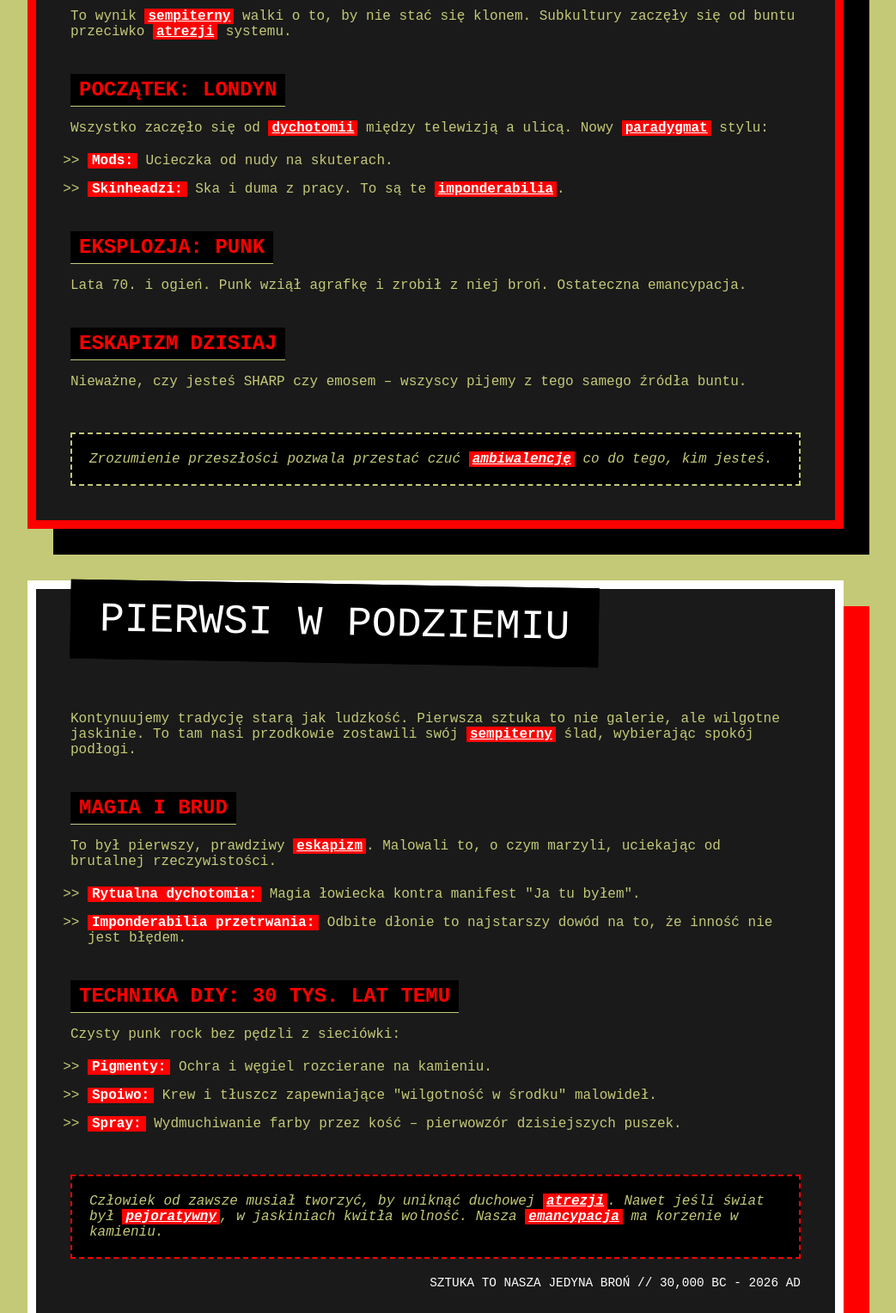
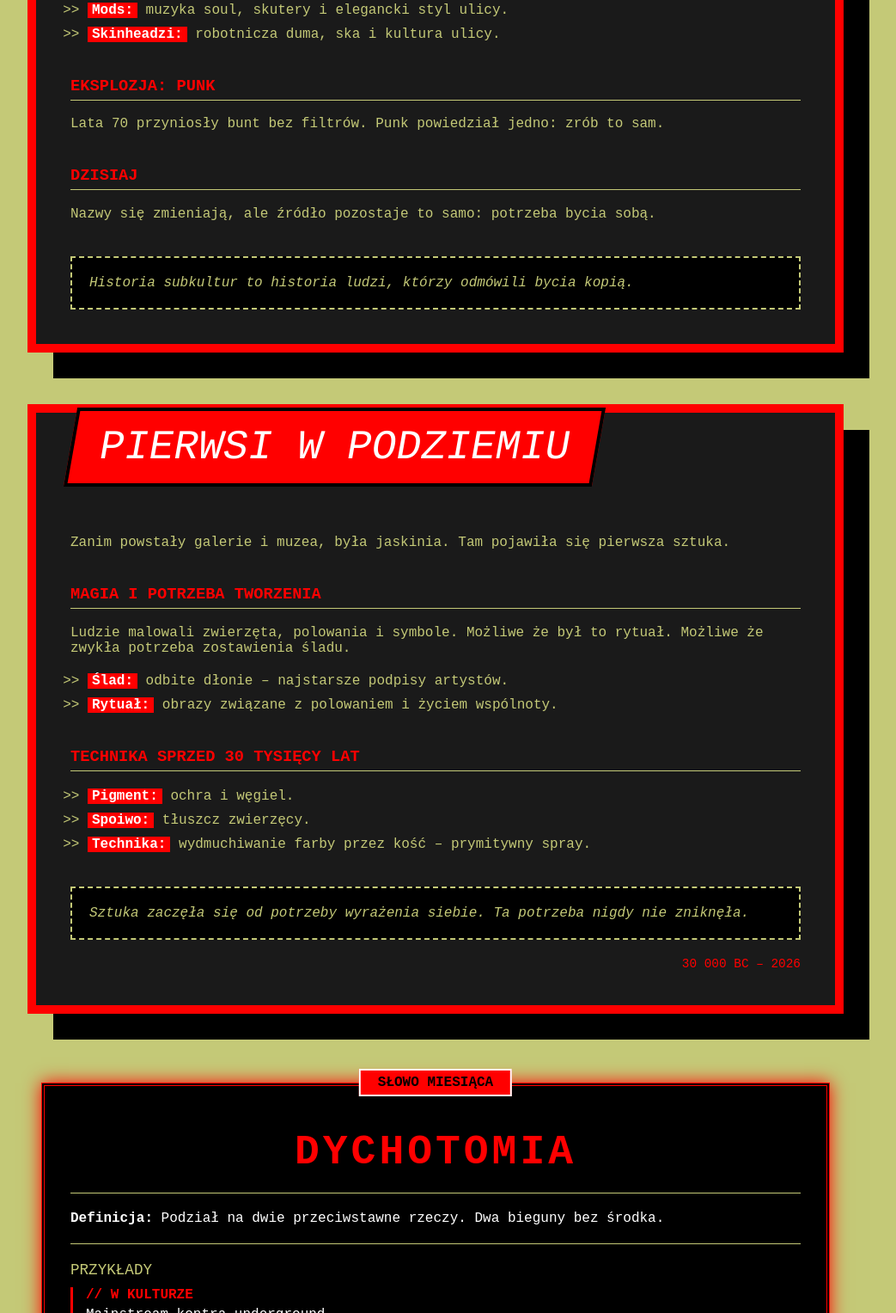
Before and after one commit to Makotomorpeko137/Horizontal, a plain HTML site: page numer1.html in a window 1280 px wide. Shown: the part 1273-2800 px from the top of the page at 86% size, without its empty margins (133-1176 px from the left). Drawn offline with Linux system fonts and the light colour scheme.

Commit message:
Update numer1.html
Signed-off-by: Makotomorpeko137 <m63544141@gmail.com>

```diff
--- a/numer1.html
+++ b/numer1.html
@@ -3,352 +3,342 @@
 <head>
 <meta charset="UTF-8">
 <title>HORIZONTAL - Wydawnictwo Makoto_morpeko137</title>
+
 <style>
-        /* GLOBALNY PARADYGMAT STYLU */
-        body {
-            background-color: #C4C977; /* Twoja militarna zieleń */
-            font-family: 'VCR OSD Mono', monospace;
-            margin: 0;
-            padding: 20px;
-            color: #1A1A1A;
+
+body{
+background-color:#C4C977;
+font-family:'VCR OSD Mono', monospace;
+margin:0;
+padding:20px;
+color:#1A1A1A;
 }
 
-        /* MANIFEST WRAPPER */
-        .manifest-wrapper, .history-container {
-            max-width: 850px;
-            margin: 60px auto;
-            padding: 40px;
-            background-color: #1A1A1A;
-            color: #C4C977;
-            border: 10px solid #FF0000;
-            box-shadow: 30px 30px 0px #000000;
-            text-align: left;
+.manifest-wrapper,.history-container{
+max-width:850px;
+margin:60px auto;
+padding:40px;
+background-color:#1A1A1A;
+color:#C4C977;
+border:10px solid #FF0000;
+box-shadow:30px 30px 0 #000000;
+text-align:left;
 }
 
-        /* TYTUŁY ARTYKUŁÓW */
-        .article-title, .history-header {
-            background-color: #FF0000;
-            color: #FFFFFF;
-            font-size: 3em;
-            padding: 15px 30px;
-            margin: -60px -60px 40px 0px;
-            display: inline-block;
-            transform: rotate(-2deg);
-            border: 4px solid #000000;
-            text-transform: uppercase;
+.article-title,.history-header{
+background-color:#FF0000;
+color:#FFFFFF;
+font-size:3em;
+padding:15px 30px;
+margin:-60px -60px 40px 0;
+display:inline-block;
+transform:rotate(-2deg);
+border:4px solid #000000;
+text-transform:uppercase;
 }
 
-        .history-header {
-            transform: skewX(-10deg);
-            margin-bottom: 40px;
+.history-header{
+transform:skewX(-10deg);
 }
 
-        /* SEKCJE I TEKST */
-        .section-box {
-            border-left: 5px solid #FF0000;
-            margin-bottom: 30px;
-            padding-left: 20px;
+.section-box{
+border-left:5px solid #FF0000;
+margin-bottom:30px;
+padding-left:20px;
 }
 
-        .section-title, h3 {
-            color: #FF0000;
-            text-transform: uppercase;
-            font-size: 1.5em;
-            margin-bottom: 10px;
-            display: block;
-            background-color: #000000;
-            padding: 5px 10px;
-            width: fit-content;
-            border: none;
+.section-title{
+color:#FF0000;
+text-transform:uppercase;
+font-size:1.5em;
+background:#000;
+padding:5px 10px;
+display:inline-block;
+margin-bottom:10px;
 }
 
-        h3 { border-bottom: 1px solid #C4C977; margin-top: 40px; }
-
-        .term, .highlight-term {
-            color: #FFFFFF;
-            text-decoration: underline;
-            font-weight: bold;
-            background-color: #FF0000;
-            padding: 0 4px;
+h3{
+color:#FF0000;
+text-transform:uppercase;
+margin-top:40px;
+border-bottom:1px solid #C4C977;
+padding-bottom:5px;
 }
 
-        /* LISTY */
-        .subculture-list {
-            list-style-type: ">> ";
-            padding-left: 20px;
-            margin: 20px 0;
+.subculture-list{
+list-style-type:">> ";
+padding-left:20px;
+margin:20px 0;
 }
 
-        .subculture-list li { margin-bottom: 15px; }
-        .subculture-list b { color: #FFFFFF; background-color: #FF0000; padding: 0 5px; }
-
-        /* PRZYCISK I STOPKA */
-        .cta-button {
-            display: block;
-            background-color: #FF0000;
-            color: #FFFFFF;
-            padding: 25px;
-            margin-top: 40px;
-            border: 5px solid #000000;
-            font-weight: bold;
-            text-align: center;
-            text-decoration: none;
-            font-size: 1.2em;
-            text-transform: uppercase;
-            transition: 0.3s;
-            box-shadow: 10px 10px 0px #000000;
+.subculture-list li{
+margin-bottom:10px;
 }
 
-        .cta-button:hover {
-            background-color: #FFFFFF;
-            color: #FF0000;
-            cursor: crosshair;
+.subculture-list b{
+color:#FFF;
+background:#FF0000;
+padding:0 5px;
 }
 
-        .summary-box {
-            margin-top: 50px;
-            padding: 20px;
-            border: 2px dashed #C4C977;
-            background-color: #000000;
-            font-style: italic;
+.summary-box{
+margin-top:40px;
+padding:20px;
+border:2px dashed #C4C977;
+background:#000;
+font-style:italic;
 }
 
-        .footer-note {
-            font-size: 0.9em;
-            margin-top: 20px;
-            color: #FF0000;
-            text-align: right;
-            text-transform: uppercase;
+.footer-note{
+font-size:.9em;
+margin-top:20px;
+color:#FF0000;
+text-align:right;
+text-transform:uppercase;
 }
+
+/* słowo miesiąca */
+
+.vocab-shrine{
+max-width:850px;
+margin:80px auto;
+background:#000;
+border:4px double #FF0000;
+padding:30px;
+color:#FFF;
+box-shadow:0 0 20px #FF0000;
+position:relative;
+}
+
+.vocab-label{
+position:absolute;
+top:-20px;
+left:50%;
+transform:translateX(-50%);
+background:#FF0000;
+color:#000;
+padding:5px 20px;
+font-weight:bold;
+text-transform:uppercase;
+border:2px solid #FFF;
+}
+
+.vocab-word{
+font-size:3em;
+color:#FF0000;
+text-align:center;
+margin:20px 0;
+letter-spacing:4px;
+}
+
+.vocab-definition{
+border-top:1px solid #C4C977;
+border-bottom:1px solid #C4C977;
+padding:20px 0;
+margin:20px 0;
+}
+
+.vocab-examples-title{
+color:#C4C977;
+text-transform:uppercase;
+font-size:1.1em;
+margin-bottom:10px;
+display:block;
+}
+
+.example-item{
+margin-bottom:15px;
+padding-left:15px;
+border-left:3px solid #FF0000;
+}
+
+.example-context{
+font-weight:bold;
+color:#FF0000;
+display:block;
+margin-bottom:5px;
+}
+
+.vocab-footer{
+text-align:center;
+font-size:.8em;
+color:#C4C977;
+margin-top:30px;
+text-transform:uppercase;
+}
+
 </style>
 </head>
+
 <body>
 
 <div class="manifest-wrapper">
+
 <h1 class="article-title">Widok z podłogi</h1>
 
 <div class="section-box">
 <p>
-                <strong>Horyzontal</strong> to nie jest kolejna stronka dla mas. To cyfrowy fanzin wydawany z piwnic i ciemnych pokojów dla ludzi, którzy mają dość tej całej <span class="term">indyferencji</span> reszty świata.
+<strong>Horyzontal</strong> to nie jest kolejna strona dla wszystkich.
+To cyfrowy fanzin z piwnic i nocnych pokoi dla ludzi, którzy mają dość obojętności świata.
 </p>
 </div>
 
 <div class="section-box">
 <span class="section-title">O co nam chodzi?</span>
 <p>
-                Nasz <span class="term">paradygmat</span> jest prosty: mamy gdzieś to, co modne i plastikowe. Wybieramy <span class="term">eskapizm</span> w jakość.
+Nie interesuje nas to, co modne i plastikowe.
+Interesuje nas to, co prawdziwe.
 </p>
 </div>
 
 <div class="section-box">
 <span class="section-title">Jedność podziemia</span>
 <p>
-                Wyjaśniamy <span class="term">dychotomię</span> między skinem a punkiem. Jeśli czujesz, że nie pasujesz – jesteś u nas.
+Punk, skin, emo czy outsider – wszyscy wyrastają z tego samego źródła buntu.
+Jeśli czujesz, że nigdzie nie pasujesz, jesteś u nas.
 </p>
 </div>
 
 <div class="section-box">
-            <span class="section-title">Sztuka, Brud i Prawda</span>
+<span class="section-title">Sztuka, brud i prawda</span>
 <p>
-                Szukamy prawdziwej pasji. Nasza sztuka ma brud pod paznokciami. Nie musi być ładna, musi być Twoja.
+Szukamy sztuki, która ma brud pod paznokciami.
+Nie musi być ładna. Ma być szczera.
 </p>
 </div>
 
 <div class="section-box">
 <span class="section-title">Dlaczego to robimy?</span>
 <p>
-                Szukamy tych <span class="term">imponderabiliów</span>. Robimy to dla tych kilku osób, które docenią naszą „chrupkość”.
+Bo kultura zaczyna się od kilku osób, które nie chcą udawać.
 </p>
 </div>
 
 <div class="section-box">
 <span class="section-title">Nie ja, ale MY</span>
 <p>
-                To ma być <span class="term">sempiterny</span> głos tych, którzy zostali uciszeni. Nie uprawiaj <span class="term">prokrastynacji</span>.
+To ma być wspólny głos ludzi z marginesu.
+Jeśli masz coś do powiedzenia – mów.
 </p>
 </div>
 
-        <a href="https://makotomorpeko137.straw.page" target="_blank" class="cta-button">
-            NADAJ SYGNAŁ NA STRAW.PAGE // DOŁĄCZ DO MY
-        </a>
-
-        <div class="footer-note">
-            Twoja emancypacja zaczyna się tutaj // Poziom horyzontalny
-        </div>
 </div>
 
+
 <div class="history-container">
-        <div class="history-header">Gdzie wybiło szambo?</div>
+
+<div class="history-header">Skąd się to wzięło?</div>
 
 <p>
-            To wynik <span class="highlight-term">sempiterny</span> walki o to, by nie stać się klonem. Subkultury zaczęły się od buntu przeciwko <span class="highlight-term">atrezji</span> systemu.
+Subkultury powstają zawsze wtedy, kiedy ludzie przestają pasować do świata wokół nich.
 </p>
 
 <h3>Początek: Londyn</h3>
+
 <p>
-            Wszystko zaczęło się od <span class="highlight-term">dychotomii</span> między telewizją a ulicą. Nowy <span class="highlight-term">paradygmat</span> stylu:
+W latach 60 młodzi zaczęli tworzyć własny styl zamiast kopiować dorosłych.
 </p>
 
 <ul class="subculture-list">
-            <li><b>Mods:</b> Ucieczka od nudy na skuterach.</li>
-            <li><b>Skinheadzi:</b> Ska i duma z pracy. To są te <span class="highlight-term">imponderabilia</span>.</li>
+<li><b>Mods:</b> muzyka soul, skutery i elegancki styl ulicy.</li>
+<li><b>Skinheadzi:</b> robotnicza duma, ska i kultura ulicy.</li>
 </ul>
 
 <h3>Eksplozja: Punk</h3>
+
 <p>
-            Lata 70. i ogień. Punk wziął agrafkę i zrobił z niej broń. Ostateczna emancypacja.
+Lata 70 przyniosły bunt bez filtrów.
+Punk powiedział jedno: zrób to sam.
 </p>
 
-        <h3>Eskapizm dzisiaj</h3>
+<h3>Dzisiaj</h3>
+
 <p>
-            Nieważne, czy jesteś SHARP czy emosem – wszyscy pijemy z tego samego źródła buntu.
+Nazwy się zmieniają, ale źródło pozostaje to samo: potrzeba bycia sobą.
 </p>
 
 <div class="summary-box">
-            Zrozumienie przeszłości pozwala przestać czuć <span class="highlight-term">ambiwalencję</span> co do tego, kim jesteś.
-        </div>
-    </div>
-<div class="history-container" style="border-color: #FFFFFF; box-shadow: 30px 30px 0px #FF0000;">
-        <div class="history-header" style="background-color: #000000; color: #FFFFFF; transform: rotate(1deg);">
-            Pierwsi w podziemiu
+Historia subkultur to historia ludzi, którzy odmówili bycia kopią.
 </div>
 
+</div>
+
+
+<div class="history-container">
+
+<div class="history-header">Pierwsi w podziemiu</div>
+
 <p>
-            Kontynuujemy tradycję starą jak ludzkość. Pierwsza sztuka to nie galerie, ale wilgotne jaskinie. To tam nasi przodkowie zostawili swój <span class="highlight-term">sempiterny</span> ślad, wybierając spokój podłogi.
+Zanim powstały galerie i muzea, była jaskinia.
+Tam pojawiła się pierwsza sztuka.
 </p>
 
-        <h3>Magia i Brud</h3>
+<h3>Magia i potrzeba tworzenia</h3>
+
 <p>
-            To był pierwszy, prawdziwy <span class="highlight-term">eskapizm</span>. Malowali to, o czym marzyli, uciekając od brutalnej rzeczywistości.
+Ludzie malowali zwierzęta, polowania i symbole.
+Możliwe że był to rytuał. Możliwe że zwykła potrzeba zostawienia śladu.
 </p>
 
 <ul class="subculture-list">
-            <li><b>Rytualna dychotomia:</b> Magia łowiecka kontra manifest "Ja tu byłem".</li>
-            <li><b>Imponderabilia przetrwania:</b> Odbite dłonie to najstarszy dowód na to, że inność nie jest błędem.</li>
+<li><b>Ślad:</b> odbite dłonie – najstarsze podpisy artystów.</li>
+<li><b>Rytuał:</b> obrazy związane z polowaniem i życiem wspólnoty.</li>
 </ul>
 
-        <h3>Technika DIY: 30 tys. lat temu</h3>
-        <p>
-            Czysty punk rock bez pędzli z sieciówki:
-        </p>
+<h3>Technika sprzed 30 tysięcy lat</h3>
+
 <ul class="subculture-list">
-            <li><b>Pigmenty:</b> Ochra i węgiel rozcierane na kamieniu.</li>
-            <li><b>Spoiwo:</b> Krew i tłuszcz zapewniające "wilgotność w środku" malowideł.</li>
-            <li><b>Spray:</b> Wydmuchiwanie farby przez kość – pierwowzór dzisiejszych puszek.</li>
+<li><b>Pigment:</b> ochra i węgiel.</li>
+<li><b>Spoiwo:</b> tłuszcz zwierzęcy.</li>
+<li><b>Technika:</b> wydmuchiwanie farby przez kość – prymitywny spray.</li>
 </ul>
 
-        <div class="summary-box" style="border-color: #FF0000;">
-            Człowiek od zawsze musiał tworzyć, by uniknąć duchowej <span class="highlight-term">atrezji</span>. Nawet jeśli świat był <span class="highlight-term">pejoratywny</span>, w jaskiniach kwitła wolność. Nasza <span class="highlight-term">emancypacja</span> ma korzenie w kamieniu.
+<div class="summary-box">
+Sztuka zaczęła się od potrzeby wyrażenia siebie.
+Ta potrzeba nigdy nie zniknęła.
 </div>
 
-        <div class="footer-note" style="color: #FFFFFF;">
-            Sztuka to nasza jedyna broń // 30,000 BC - 2026 AD
+<div class="footer-note">
+30 000 BC – 2026
 </div>
+
 </div>
-<style>
-    /* STYLIZACJA SŁOWNIKA HERETYKA */
-    .vocab-shrine {
-        max-width: 850px;
-        margin: 80px auto;
-        background-color: #000000;
-        border: 4px double #FF0000;
-        padding: 30px;
-        color: #FFFFFF;
-        box-shadow: 0px 0px 20px #FF0000;
-        position: relative;
-    }
 
-    .vocab-label {
-        position: absolute;
-        top: -20px;
-        left: 50%;
-        transform: translateX(-50%);
-        background-color: #FF0000;
-        color: #000000;
-        padding: 5px 20px;
-        font-weight: bold;
-        text-transform: uppercase;
-        font-size: 0.9em;
-        border: 2px solid #FFFFFF;
-    }
-
-    .vocab-word {
-        font-size: 3.5em;
-        color: #FF0000;
-        text-align: center;
-        margin: 20px 0 10px 0;
-        text-transform: uppercase;
-        letter-spacing: 5px;
-        text-shadow: 3px 3px 0px #C4C977;
-    }
-
-    .vocab-definition {
-        border-top: 1px solid #C4C977;
-        border-bottom: 1px solid #C4C977;
-        padding: 20px 0;
-        margin: 20px 0;
-        line-height: 1.6;
-    }
-
-    .vocab-examples-title {
-        color: #C4C977;
-        text-transform: uppercase;
-        font-size: 1.1em;
-        margin-bottom: 15px;
-        display: block;
-    }
-
-    .example-item {
-        margin-bottom: 20px;
-        padding-left: 15px;
-        border-left: 3px solid #FF0000;
-    }
-
-    .example-context {
-        font-weight: bold;
-        color: #FF0000;
-        display: block;
-        margin-bottom: 5px;
-    }
-
-    .vocab-footer {
-        text-align: center;
-        font-size: 0.8em;
-        color: #C4C977;
-        margin-top: 30px;
-        text-transform: uppercase;
-    }
-</style>
 
 <div class="vocab-shrine">
-    <div class="vocab-label">SŁOWO MIESIĄCA // LUTY 2026</div>
+
+<div class="vocab-label">SŁOWO MIESIĄCA</div>
 
 <h2 class="vocab-word">DYCHOTOMIA</h2>
 
 <div class="vocab-definition">
-        <strong>DEFINICJA:</strong> Podział na dwie całkowicie przeciwstawne, wykluczające się części. Sytuacja, w której nie ma stanów pośrednich – istnieje tylko "A" albo "B". To ostra linia demarkacyjna między dwoma światami, która nie dopuszcza <span style="color:#C4C977;">indyferencji</span>.
+<strong>Definicja:</strong>
+Podział na dwie przeciwstawne rzeczy.
+Dwa bieguny bez środka.
 </div>
 
-    <span class="vocab-examples-title">PUNKOWO-NERDOWSKIE ZASTOSOWANIE:</span>
+<span class="vocab-examples-title">Przykłady</span>
 
 <div class="example-item">
-        <span class="example-context">// W LOGICE BUNTU:</span>
-        "W HORIZONTALU wierzymy w jasną <strong>dychotomię</strong>: albo tworzysz własny przekaz z piwnicy, albo stajesz się częścią bezmyślnego tłumu klonów."
+<span class="example-context">// W KULTURZE</span>
+Mainstream kontra underground.
 </div>
 
 <div class="example-item">
-        <span class="example-context">// W WARHAMMERZE 40K:</span>
-        "Cały świat Imperium opiera się na brutalnej <strong>dychotomii</strong> – jesteś albo lojalnym sługą Złotego Tronu, albo heretykiem skazanym na wieczne potępienie."
+<span class="example-context">// W WARHAMMERZE 40K</span>
+Lojalista albo heretyk.
 </div>
 
 <div class="example-item">
-        <span class="example-context">// W SZTUCE NASKALNEJ:</span>
-        "Malowidła w jaskiniach to dowód na <strong>dychotomię</strong> ludzkiej natury: strach przed brutalnym światem kontra boska iskra kreacji DIY."
+<span class="example-context">// W SZTUCE</span>
+Porządek kontra chaos twórczy.
 </div>
 
 <div class="vocab-footer">
-        UNIKAJ <span style="color:#FF0000;">PROKRASTYNACJI</span> INTELEKTUALNEJ // UCZ SIĘ I WALCZ
+Ucz się słów. Używaj ich jak narzędzi.
 </div>
+
 </div>
+
 </body>
 </html>
```
Lines whose indentation alone changed are shown as unchanged.
